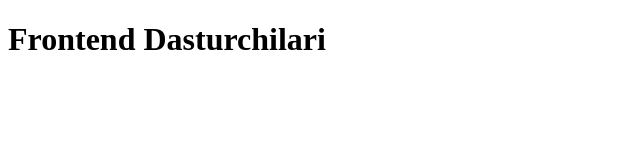
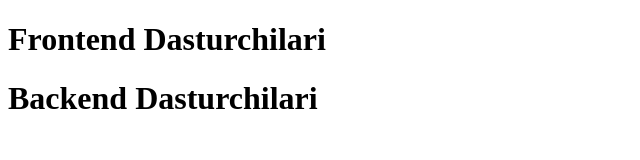
Before and after one commit to Fayzullaev99/version690, a plain HTML site: page index.html in a window 1280 px wide. Shown: the whole page, without its empty margins (0-640 px from the left). Drawn offline with Linux system fonts and the light colour scheme.

Commit message:
backend qismi tugadi

```diff
--- a/index.html
+++ b/index.html
@@ -9,5 +9,7 @@
 
     <h1>Frontend Dasturchilari</h1>
 
+    <h1>Backend Dasturchilari</h1>
+
 </body>
 </html>
```
